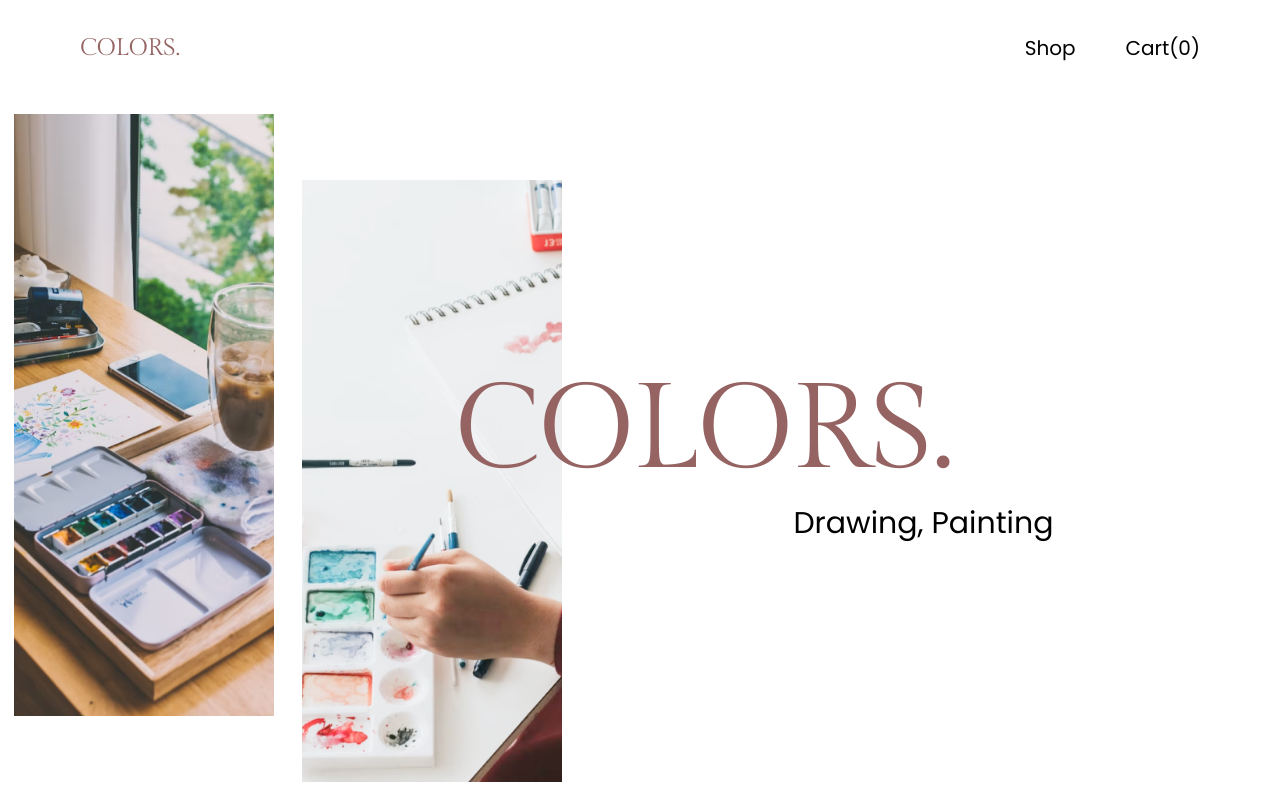
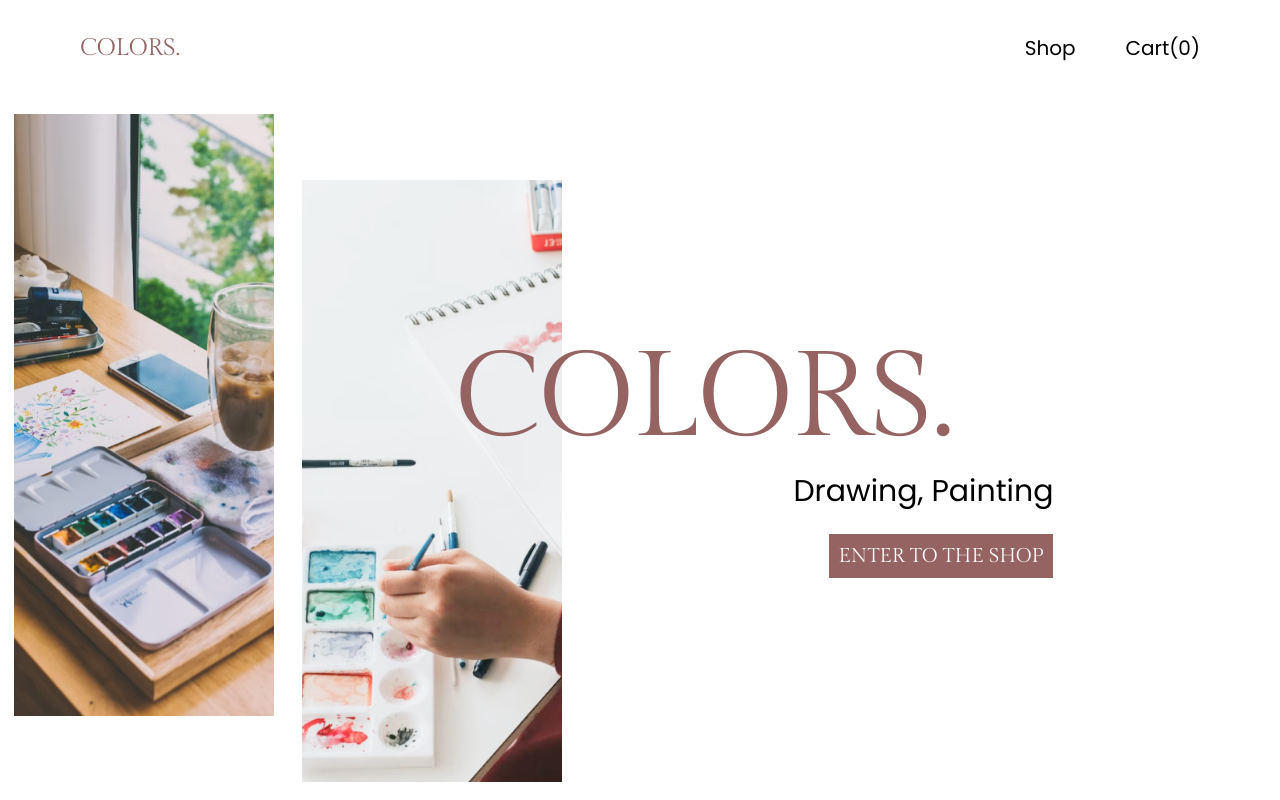
Before and after one commit to Shane99dt/Front-Colors, a React (Create React App) app: page / in a window 1280 px wide. Built offline with nearby package versions, Linux system fonts and the light colour scheme.

Commit message:
button shop

```diff
--- a/src/pages/Home.js
+++ b/src/pages/Home.js
@@ -1,8 +1,18 @@
 import H1 from "../components/H1";
 import H3 from "../components/H3";
 import Header from "../components/Header";
+import Button from "../components/Button";
+
+import { useNavigate } from "react-router-dom";
 
 const Home = () => {
+
+  const navigate = useNavigate()
+
+  const handleEnterClick = () =>{
+    navigate("/Articles")
+  }
+
   return (
     <>
     <Header length={localStorage.articlesID ? JSON.parse(localStorage.getItem("articlesID")).length : 0}/>
@@ -11,6 +21,9 @@ const Home = () => {
       <article>
         <H1>COLORS.</H1>
         <H3>Drawing, Painting</H3>
+        <div className="ButtonEnter">
+          <Button text="Enter to the shop" handleClick={handleEnterClick}/>
+        </div>
       </article>
       <aside className="home-images">
           <div className="bg-1"></div>
--- a/src/styles/App.css
+++ b/src/styles/App.css
@@ -395,6 +395,11 @@ p{
   margin: 16px;
 }
 
+.ButtonEnter{
+  align-self: flex-end;
+  margin-top: 20px;
+}
+
 /* KEYFRAMES */
 
 
```
